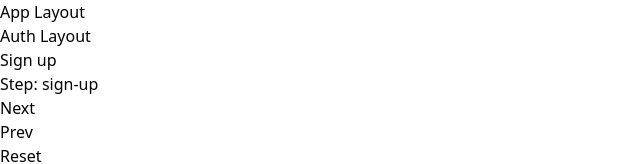
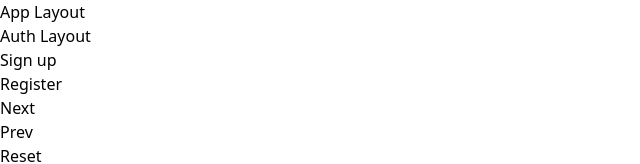
Before and after one commit to 7-But-Not-7/chatio, a React (Vite) app in the folder frontend/: page /auth/sign-up in a window 1280 px wide. Shown: the top 164 px of the page, without its empty margins (0-640 px from the left). Built offline with nearby package versions, Linux system fonts and the light colour scheme.

Commit message:
Refactor sign-up process; implement step components for registration, verification, and success

```diff
--- /dev/null
+++ b/frontend/src/pages/auth/Register.tsx
@@ -0,0 +1,8 @@
+
+import React from 'react'
+
+export const Register: React.FC = () => {
+  return (
+    <div>Register</div>
+  )
+}
--- a/frontend/src/pages/auth/SignUp.tsx
+++ b/frontend/src/pages/auth/SignUp.tsx
@@ -1,12 +1,17 @@
 import { useSignUpStep } from "./hooks/useSignUpStep";
+import { Register } from "./Register";
+import { Success } from "./Success";
+import { Verify } from "./Verify";
 
 export const SignUp: React.FC = () => {
   const {currentStep, next, prev, reset} = useSignUpStep();
-
   return (
   <div>
     <h1>Sign up</h1>
-    <p>Step: {currentStep}</p>
+    {currentStep === "register" && <Register />}
+    {currentStep === "email-phone" && <Verify />}
+    {currentStep === "success" && <Success />}
+
     <div>
       <button onClick={next}>Next</button>
     </div>
--- /dev/null
+++ b/frontend/src/pages/auth/Success.tsx
@@ -0,0 +1,7 @@
+import React from 'react'
+
+export const Success: React.FC = () => {
+  return (
+    <div>Success</div>
+  )
+}
--- a/frontend/src/pages/auth/hooks/useSignUpStep.ts
+++ b/frontend/src/pages/auth/hooks/useSignUpStep.ts
@@ -2,15 +2,15 @@ import { create } from "zustand";
 import { persist, createJSONStorage } from "zustand/middleware";
 
 interface SignUpStepState {
-    currentStep: string;
-    steps: string[];
+    currentStep: Step;
+    steps: Step[];
     next: () => void;
     prev: () => void;
     reset: () => void;
 }
 
-const steps = ["sign-up", "otp", "profile", "success"]; // Define your steps
-
+const steps: Step[] = ["register", "email-phone", "success"];
+type Step = "register" | "email-phone" | "success";
 export const useSignUpStep = create(
     persist<SignUpStepState>(
         (set) => ({
```
